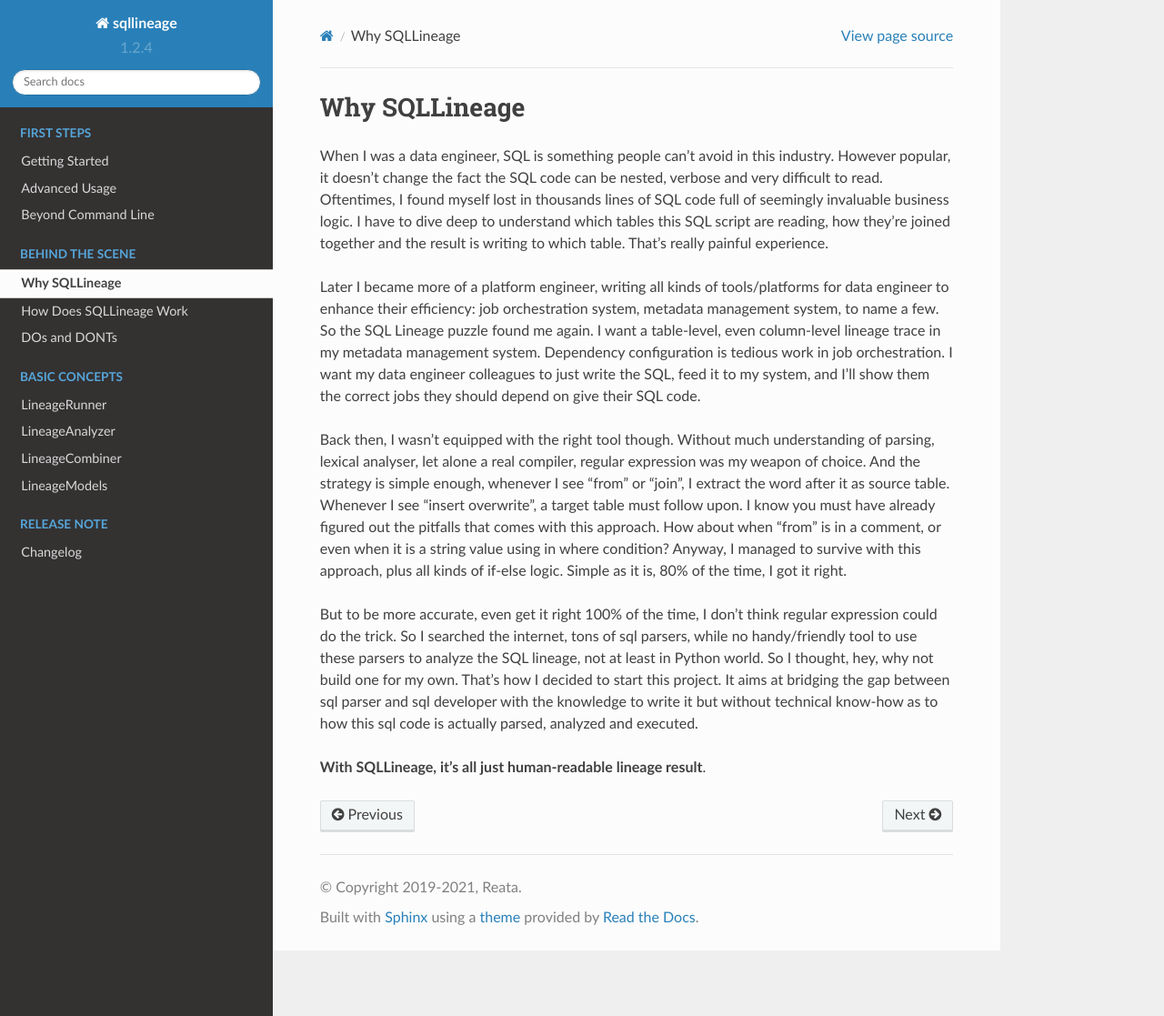
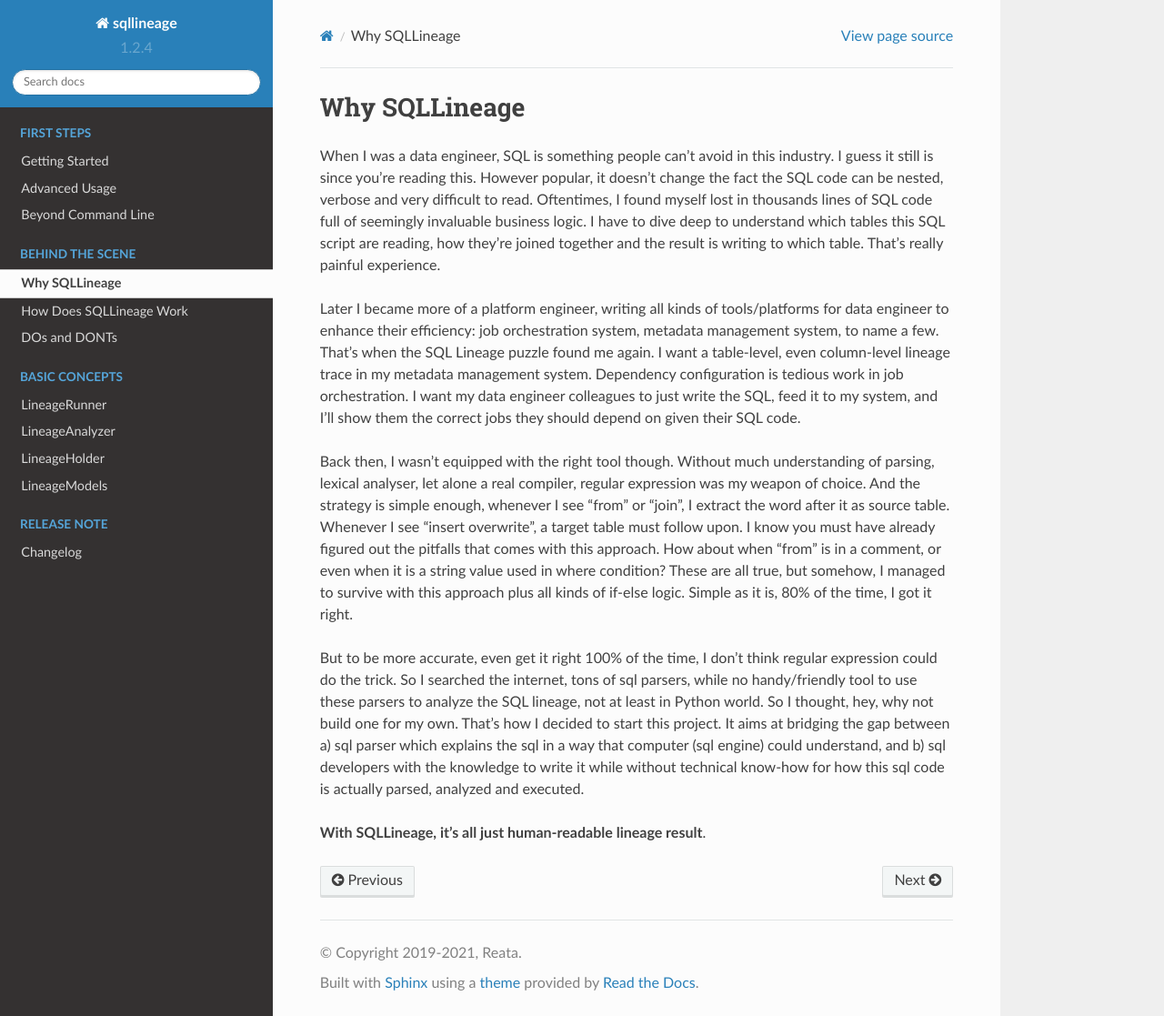
Before and after one commit to reata/sqllineage, a Sphinx documentation site: the page built from docs/behind_the_scene/why_sqllineage.rst, in a window 1280 px wide and 1117 px high. Shown: the whole window at 91% size. Built offline with Sphinx 7.4.7 and the Read the Docs theme 2.0.0, drawn with Linux system fonts in a browser that asks for light colours.

```diff
--- a/docs/behind_the_scene/how_sqllineage_work.rst
+++ b/docs/behind_the_scene/how_sqllineage_work.rst
@@ -15,17 +15,17 @@ be subquery or identifier. For subquery, we just recursively calling extract fun
 to get its value.
 
 .. warning::
-    Here is just a simplified description. In reality, we could easily see ``Comment`` coming after "FROM", or subquery
+    This is just a simplified explanation. In reality, we could easily see ``Comment`` coming after "FROM", or subquery
     mistakenly parsed as ``Identifier`` or ``Parenthesis``. These are all corner cases we should resolve in real world.
 
 Some other simple rules in SQLLineage:
 
-1. Things go after Keyword **"From"**, all kinds of **"JOIN"** will be source table.
+1. Things go after Keyword **"FROM"**, all kinds of **"JOIN"** will be source table.
 
 2. Things go after Keyword **"INTO"**, **"OVERWRITE"**, **"TABLE"**, **"VIEW"** will be target table. (Though there are
    exceptions like drop table statement)
 
-3. Things go after Keyword **"With"** will be intermediate table.
+3. Things go after Keyword **"With"** will be CTE (Common Table Expression).
 
 The rest thing is just tedious work. We collect all kinds of sql, handle various edge cases and make these simple rules
 robust enough.
--- a/docs/behind_the_scene/why_sqllineage.rst
+++ b/docs/behind_the_scene/why_sqllineage.rst
@@ -2,29 +2,30 @@
 Why SQLLineage
 **************
 
-When I was a data engineer, SQL is something people can't avoid in this industry. However popular, it doesn't change
-the fact the SQL code can be nested, verbose and very difficult to read. Oftentimes, I found myself lost in thousands
-lines of SQL code full of seemingly invaluable business logic. I have to dive deep to understand which tables this SQL
-script are reading, how they're joined together and the result is writing to which table. That's really painful
-experience.
+When I was a data engineer, SQL is something people can't avoid in this industry. I guess it still is since you're
+reading this. However popular, it doesn't change the fact the SQL code can be nested, verbose and very difficult to read.
+Oftentimes, I found myself lost in thousands lines of SQL code full of seemingly invaluable business logic.
+I have to dive deep to understand which tables this SQL script are reading, how they're joined together and the result
+is writing to which table. That's really painful experience.
 
 Later I became more of a platform engineer, writing all kinds of tools/platforms for data engineer to enhance their
-efficiency: job orchestration system, metadata management system, to name a few. So the SQL Lineage puzzle found me
-again. I want a table-level, even column-level lineage trace in my metadata management system. Dependency
+efficiency: job orchestration system, metadata management system, to name a few. That's when the SQL Lineage puzzle
+found me again. I want a table-level, even column-level lineage trace in my metadata management system. Dependency
 configuration is tedious work in job orchestration. I want my data engineer colleagues to just write the SQL,
-feed it to my system, and I'll show them the correct jobs they should depend on give their SQL code.
+feed it to my system, and I'll show them the correct jobs they should depend on given their SQL code.
 
 Back then, I wasn't equipped with the right tool though. Without much understanding of parsing, lexical analyser, let alone
 a real compiler, regular expression was my weapon of choice. And the strategy is simple enough, whenever I see "from"
 or "join", I extract the word after it as source table. Whenever I see "insert overwrite", a target table must follow
 upon. I know you must have already figured out the pitfalls that comes with this approach. How about when "from" is in a
-comment, or even when it is a string value using in where condition? Anyway, I managed to survive with this approach,
-plus all kinds of if-else logic. Simple as it is, 80% of the time, I got it right.
+comment, or even when it is a string value used in where condition? These are all true, but somehow, I managed to
+survive with this approach plus all kinds of if-else logic. Simple as it is, 80% of the time, I got it right.
 
 But to be more accurate, even get it right 100% of the time, I don't think regular expression could do the trick. So I
 searched the internet, tons of sql parsers, while no handy/friendly tool to use these parsers to analyze the SQL lineage,
 not at least in Python world. So I thought, hey, why not build one for my own. That's how I decided to start this project.
-It aims at bridging the gap between sql parser and sql developer with the knowledge to write it but without technical
-know-how as to how this sql code is actually parsed, analyzed and executed.
+It aims at bridging the gap between a) sql parser which explains the sql in a way that computer (sql engine) could understand,
+and b) sql developers with the knowledge to write it while without technical know-how for how this sql code is actually
+parsed, analyzed and executed.
 
 **With SQLLineage, it's all just human-readable lineage result**.
--- a/docs/index.rst
+++ b/docs/index.rst
@@ -63,7 +63,7 @@ Basic concepts
 
    basic_concepts/lineage_runner
    basic_concepts/lineage_analyzer
-   basic_concepts/lineage_combiner
+   basic_concepts/lineage_holder
    basic_concepts/lineage_model
 
 :doc:`basic_concepts/lineage_runner`
@@ -72,8 +72,8 @@ Basic concepts
 :doc:`basic_concepts/lineage_analyzer`
     LineageAnalyzer: The core functionality of analyze one SQL statement
 
-:doc:`basic_concepts/lineage_combiner`
-    LineageCombiner: To combine all the atomic lineage result together into a Directed Acyclic Graph
+:doc:`basic_concepts/lineage_holder`
+    LineageCombiner: To hold lineage result at different level
 
 :doc:`basic_concepts/lineage_model`
     The data classes for SQLLineage
```
Also changed, not shown: docs/basic_concepts/lineage_analyzer.rst (+3 -9 lines), docs/basic_concepts/lineage_combiner.rst (deleted, +0 -20 lines), docs/basic_concepts/lineage_holder.rst (added, +32 -0 lines), docs/basic_concepts/lineage_model.rst (+12 -6 lines), docs/basic_concepts/lineage_runner.rst (+7 -6 lines), 2 other files.
